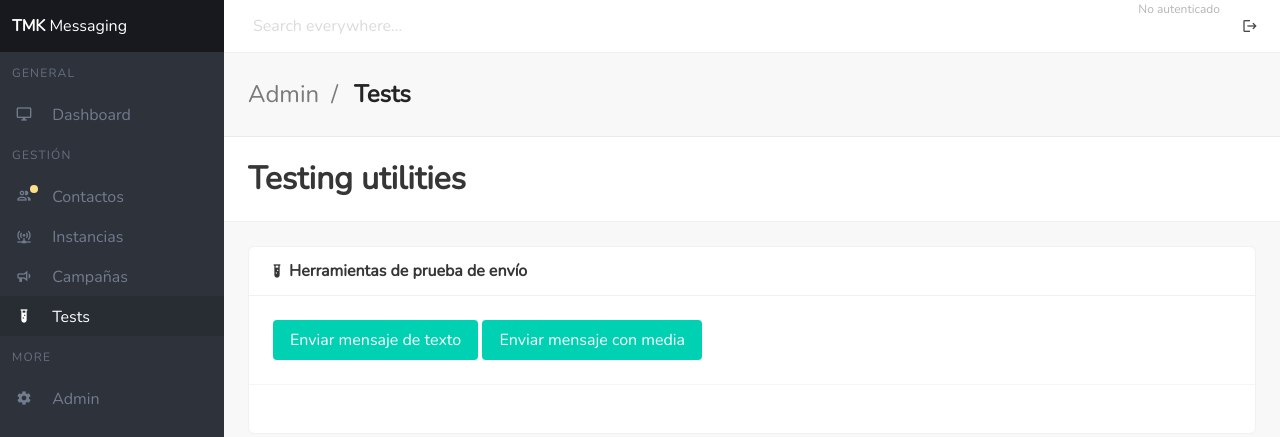
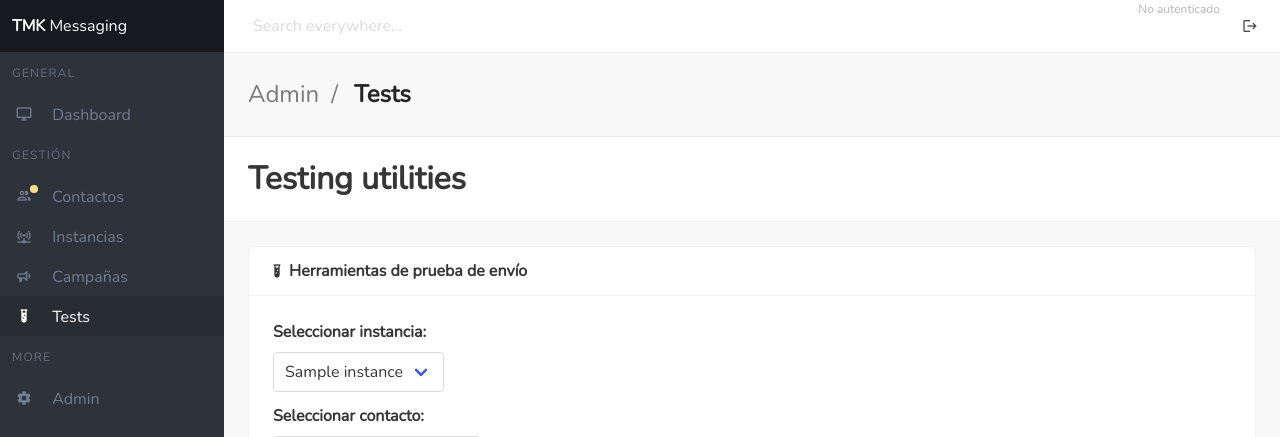
Before and after one commit to rusoftware/django-learn, a Django app: page /test-tools/ in a window 1280 px wide. Shown: the top 437 px of the page. Run offline with Django 5.2, Linux system fonts and the light colour scheme; tables that the repository leaves empty hold one stand-in row (values such as "Sample post").

Commit message:
tests implemented . add vars

```diff
--- a/app/config/settings.py
+++ b/app/config/settings.py
@@ -97,6 +97,7 @@ DEFAULT_AUTO_FIELD = 'django.db.models.BigAutoField'
 
 # Configuración custom
 DOMAIN = env('DOMAIN', default='http://localhost:8010')
+EVOLUTION_API_KEY_URL = env('EVOLUTION_API_KEY_URL', default='https://prueba2-evolution-api.jbdb3h.easypanel.host')
 EVOLUTION_API_KEY = env('EVOLUTION_API_KEY')
 APP_NAME = "TMK"
 APP_SLOGAN = "Domina tus campañas de WhatsApp"
--- a/app/core/templates/core/test_tools.html
+++ b/app/core/templates/core/test_tools.html
@@ -38,6 +38,31 @@
       </p>
     </header>
     <div class="card-content">
+      <div class="field">
+        <label class="label">Seleccionar instancia:</label>
+        <div class="control">
+          <div class="select">
+            <select id="instance-select">
+              {% for inst in instances %}
+                <option value="{{ inst.instance_name }}">{{ inst.instance_name }}</option>
+              {% endfor %}
+            </select>
+          </div>
+        </div>
+      </div>
+
+      <div class="field">
+        <label class="label">Seleccionar contacto:</label>
+        <div class="control">
+          <div class="select">
+            <select id="contact-select">
+              {% for contact in contacts %}
+                <option value="{{ contact.id }}">{{ contact.name }} ({{ contact.phone }})</option>
+              {% endfor %}
+            </select>
+          </div>
+        </div>
+      </div>
       <button class="button is-primary" onclick="sendTest('text')">Enviar mensaje de texto</button>
       <button class="button is-primary" onclick="sendTest('media')">Enviar mensaje con media</button>
       <hr>
@@ -53,20 +78,24 @@
 {% block extra_scripts %}
 <script>
 function sendTest(type) {
+    const instance = document.getElementById('instance-select').value;
+    const contact = document.getElementById('contact-select').value;
     const url = type === 'text' ? "{% url 'test_send_text' %}" : "{% url 'test_send_media' %}";
     const output = document.getElementById('test-result');
 
     output.textContent = "Enviando...";
 
-    fetch(url)
-        .then(response => {
+    fetch(url + `?instance=${encodeURIComponent(instance)}&contact_id=${encodeURIComponent(contact)}`)
+        .then(async response => {
             if (!response.ok) {
-                return response.text().then(text => { throw new Error(text); });
+                const data = await response.json();
+                if (!response.ok) throw new Error(data.error || "Error desconocido");
+                return data;
             }
             return response.json();
         })
         .then(data => {
-            output.textContent = JSON.stringify(data, null, 2);
+        output.textContent = JSON.stringify(data, null, 2);
         })
         .catch(err => {
             output.textContent = "Error:\n" + err.message;
--- a/app/core/views.py
+++ b/app/core/views.py
@@ -172,7 +172,7 @@ def toggle_instance_active(request, pk):
 
 def check_instance_status(request, instance_name):
     try:
-        url = f"https://prueba2-evolution-api.jbdb3h.easypanel.host/instance/connectionState/{instance_name}"
+        url = f"{settings.EVOLUTION_API_KEY_URL}/instance/connectionState/{instance_name}"
         headers = {"apikey": settings.EVOLUTION_API_KEY}
         response = requests.get(url, headers=headers)
         return JsonResponse(response.json())
@@ -379,14 +379,22 @@ def send_messages_view(request):
 # ================================
 # Test endpoint for sending text messages
 def test_tools_view(request):
+    instances = Instance.objects.filter(active=True)
+    contacts = Contact.objects.filter(active=True)
+
     return render(request, "core/test_tools.html", {
-        "current_page": "test_tools"
+        "current_page": "test_tools",
+        "instances": instances,
+        "contacts": contacts
     })
 
 def test_send_text(request):
     try:
-        instance = Instance.objects.get(instance_name="WA2") # Instance.objects.first()
-        contact = Contact.objects.filter(active=True).first()
+        instance_name = request.GET.get("instance") or "WA2"
+        instance = Instance.objects.filter(instance_name=instance_name).first()
+
+        contact_id = request.GET.get("contact_id")
+        contact = Contact.objects.filter(id=contact_id).first()
 
         if not instance or not contact:
             return HttpResponse("Faltan instancia o contacto activo.")
@@ -402,13 +410,16 @@ def test_send_text(request):
         })
 
     except Exception as e:
-        return HttpResponse(f"Error: {str(e)}")
+        return JsonResponse({"error": str(e)}, status=500)
 
 # Test endpoint for sending media
 def test_send_media(request):
     try:
-        instance = Instance.objects.get(instance_name="WA2")
-        contact = Contact.objects.filter(active=True).first()
+        instance_name = request.GET.get("instance") or "WA2"
+        instance = Instance.objects.filter(instance_name=instance_name).first()
+
+        contact_id = request.GET.get("contact_id")
+        contact = Contact.objects.filter(id=contact_id).first()
 
         if not instance or not contact:
             return HttpResponse("Falta instancia activa o contacto activo.")
@@ -430,4 +441,4 @@ def test_send_media(request):
             "result": result
         })
     except Exception as e:
-        return HttpResponse(f"Error: {str(e)}")
+        return JsonResponse({"error": str(e)}, status=500)
--- a/docker-compose.yml
+++ b/docker-compose.yml
@@ -15,14 +15,16 @@ services:
   web:
     build: .
     command: sh -c "python manage.py migrate && python manage.py runserver 0.0.0.0:8000"
+    restart: always
+    depends_on:
+      - db
+        # condition: service_healthy
     volumes:
       - ./app:/code                 # <-- tu proyecto local en ./app queda en /code
     env_file:
     - .env.local
     ports:
       - "8010:8000"                 # host 8010 -> container 8000
-    depends_on:
-      - db
     environment:
       - DB_NAME=django_db
       - DB_USER=django_user
```
